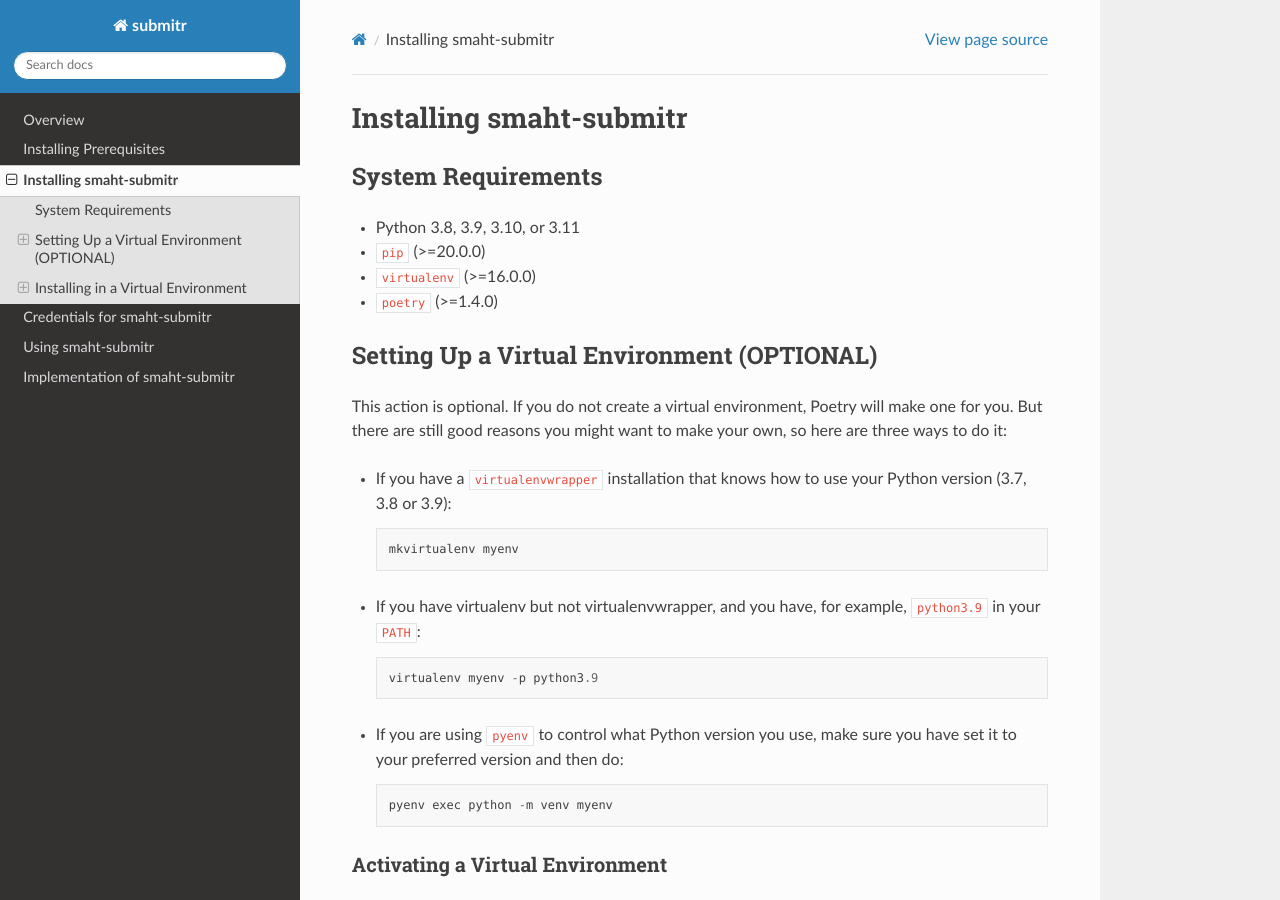
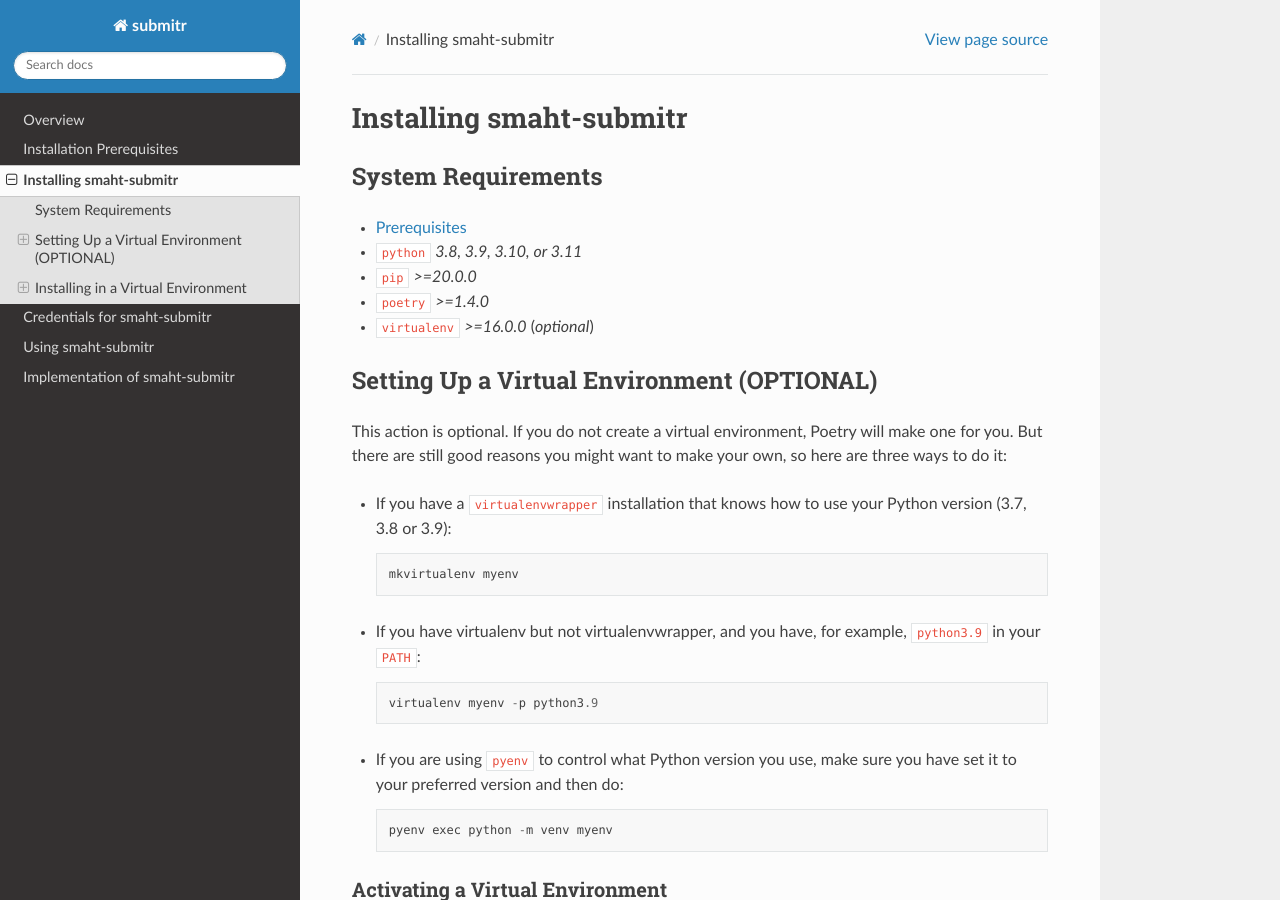
Before and after one commit to smaht-dac/submitr, a Sphinx documentation site: the page built from docs/source/installation.rst, in a window 1280 px wide and 900 px high. Built offline with Sphinx 7.4.7 and the Read the Docs theme 2.0.0, drawn with Linux system fonts in a browser that asks for light colours.

Commit message:
documentation

```diff
--- a/docs/source/index.rst
+++ b/docs/source/index.rst
@@ -19,10 +19,6 @@
 ------------------------------------------------
 smaht-submitr: A remote file submitter for SMaHT
 ------------------------------------------------
-
-.. image:: _static/images/somescreenshot.png
-    :target: https://github.com/smaht-dac/submitr/actions
-    :alt: Build Status
 
 .. image:: https://github.com/smaht-dac/submitr/actions/workflows/main.yml/badge.svg
     :target: https://github.com/smaht-dac/submitr/actions
--- a/docs/source/installation.rst
+++ b/docs/source/installation.rst
@@ -6,10 +6,11 @@
 System Requirements
 ===================
 
-* Python 3.8, 3.9, 3.10, or 3.11
-* ``pip`` (>=20.0.0)
-* ``virtualenv`` (>=16.0.0)
-* ``poetry`` (>=1.4.0)
+* `Prerequisites </installing_prerequisites>`_
+* ``python`` `3.8, 3.9, 3.10, or 3.11`
+* ``pip`` `>=20.0.0`
+* ``poetry`` `>=1.4.0`
+* ``virtualenv`` `>=16.0.0` (`optional`)
 
 
 Setting Up a Virtual Environment (OPTIONAL)
--- a/docs/source/installing_prerequisites.rst
+++ b/docs/source/installing_prerequisites.rst
@@ -1,6 +1,6 @@
-========================
-Installing Prerequisites
-========================
+==========================
+Installation Prerequisites
+==========================
 
 The SMaHT ingestion submission tool, ``smaht-submitr``, is a Python based command-line tool and requires a Python installation with version >=3.8 and <=3.11.
 This document is intended for users who are not very familiar with the command-line or Python.
--- a/docs/source/usage.rst
+++ b/docs/source/usage.rst
@@ -80,6 +80,7 @@
 It is important to know that the ``smaht-submitr`` tool and SMaHT will ensure that the referenced
 objects actually exist within the SMaHT Portal, `or` are defined within the spreadsheet itself;
 if this is not the case then an error will be the result.
+
 The identifying value for an object varies depending on the specific object in question,
 though the ``uuid`` is common to all objects; other common identifying properties
 are ``submitted_id`` and ``accession``.
```
